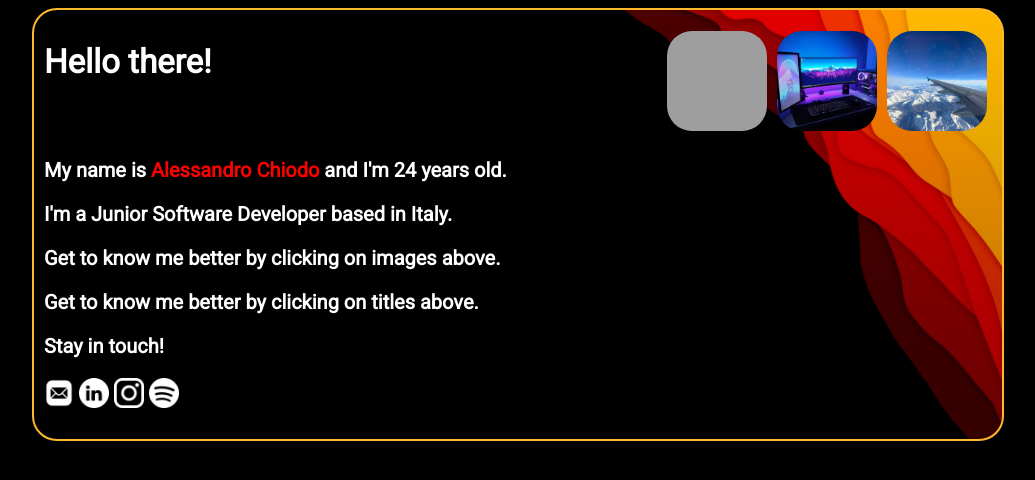
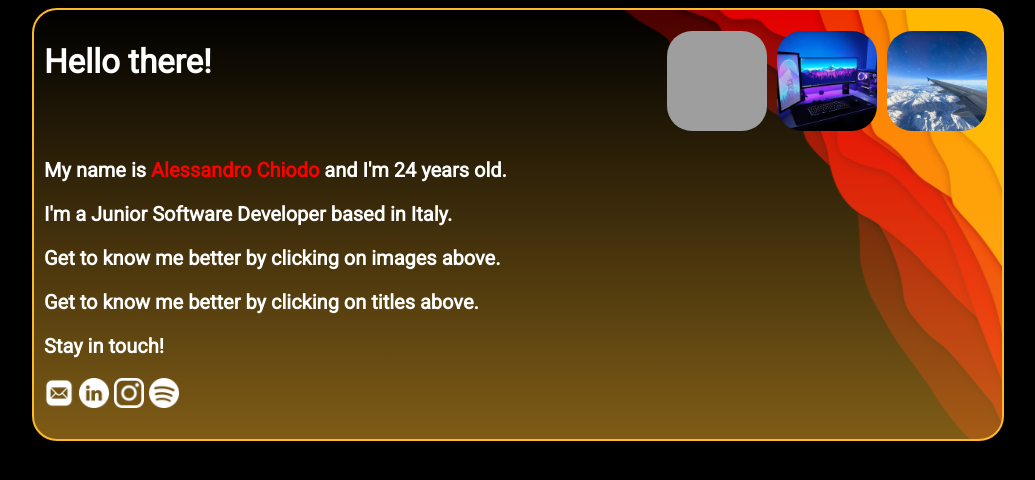
Before and after one commit to bob0dod/alessandrochiodo_web, a plain HTML site: page index.html in a window 1280 px wide. Shown: the whole page, without its empty margins (122-1157 px from the left). Drawn offline with nearby package versions, Linux system fonts and the light colour scheme; grey boxes are pictures that could not be loaded.

Commit message:
Update container background

```diff
--- a/styles/styleGAMING.css
+++ b/styles/styleGAMING.css
@@ -8,7 +8,7 @@ body{
     border-radius: 25px;
     padding: 10px 10px 10px 10px;
     color: #ffffff;
-    background: linear-gradient(rgba(0,0,0,0), rgba(0,0,0,.3)), url("../media/red-removebg.png");
+    background: linear-gradient(rgba(0,0,0,0), rgba(253,184,44,.5)), url("../media/red-removebg.png");
 	background-size: 100%;
 	background-repeat: no-repeat;
 	background-position: right 0px top 0px;
--- a/styles/styleINDEX.css
+++ b/styles/styleINDEX.css
@@ -11,7 +11,7 @@ body{
 	width: 75%;
 	min-height: fit-content;
 	margin: auto;
-	background: linear-gradient(rgba(0,0,0,0), rgba(0,0,0,.3)), url("../media/red-removebg.png");
+	background: linear-gradient(rgba(0,0,0,0), rgba(253,184,44,.5)), url("../media/red-removebg.png");
 	background-size: 100%;
 	background-repeat: no-repeat;
 	background-position: right 0px top 0px;
--- a/styles/styleSTORY.css
+++ b/styles/styleSTORY.css
@@ -14,7 +14,7 @@ body{
 	min-height: fit-content;
 	overflow-x: hidden;
     overflow-y: auto;
-	background: linear-gradient(rgba(0,0,0,0), rgba(0,0,0,.3)), url("../media/red-removebg.png");
+	background: linear-gradient(rgba(0,0,0,0), rgba(253,184,44,.5)), url("../media/red-removebg.png");
 	background-size: 100%;
 	background-repeat: no-repeat;
 	background-position: right 0px top 0px;
--- a/styles/styleTRAVEL.css
+++ b/styles/styleTRAVEL.css
@@ -13,7 +13,7 @@ body{
 	min-height: fit-content;
 	overflow-x: hidden;
     overflow-y: auto;
-	background: linear-gradient(rgba(0,0,0,0), rgba(0,0,0,.3)), url("../media/red-removebg.png");
+	background: linear-gradient(rgba(0,0,0,0), rgba(253,184,44,.5)), url("../media/red-removebg.png");
 	background-size: 100%;
 	background-repeat: no-repeat;
 	background-position: right 0px top 0px;
```
